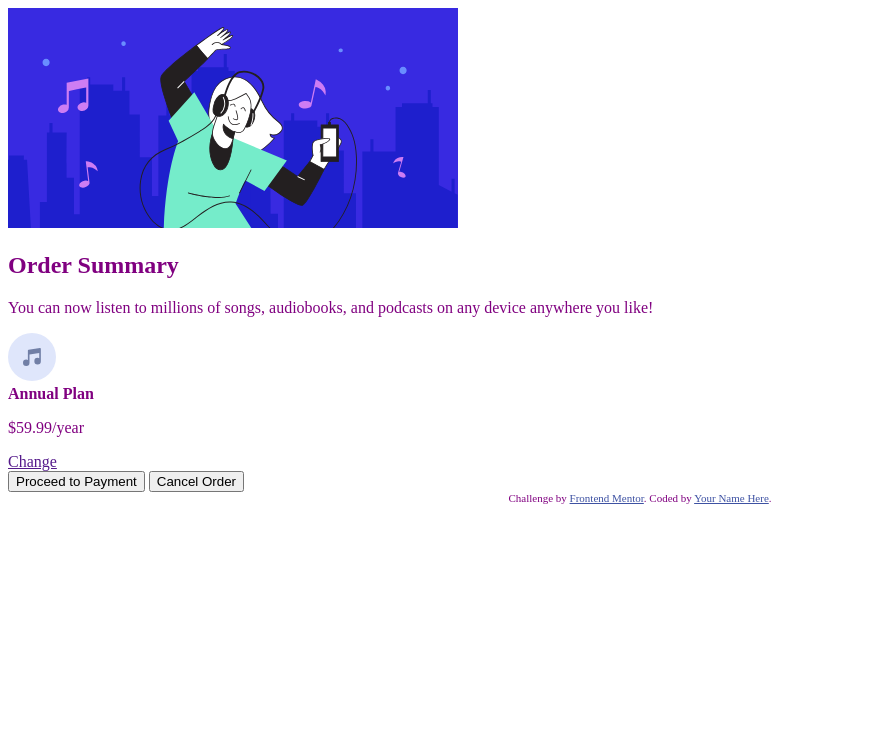
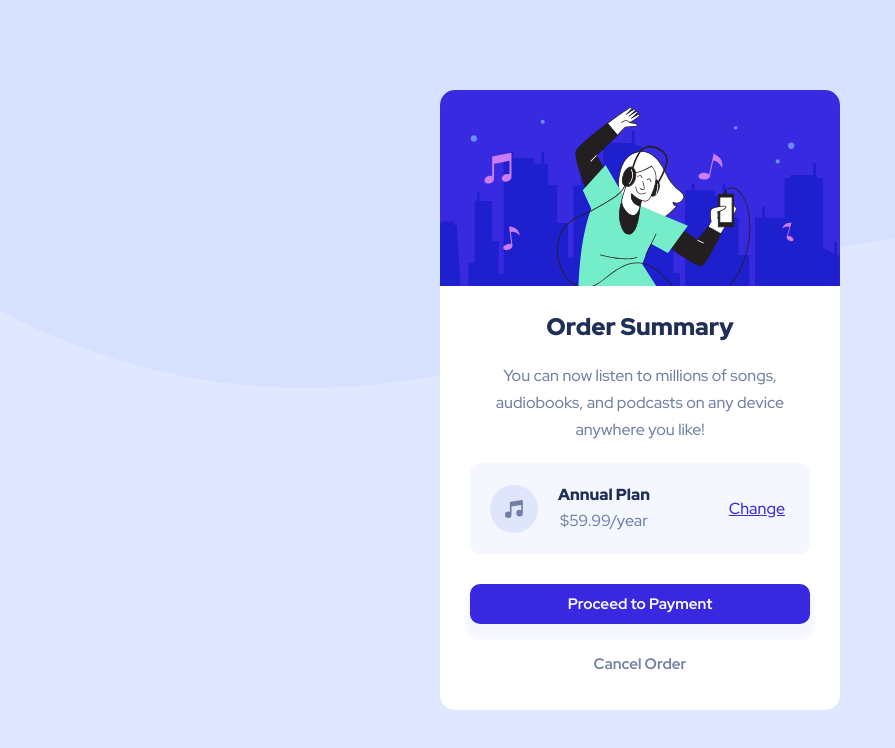
Before and after one commit to AngAnda/Order-summary-component-main, a plain HTML site: page index.html in a window 1280 px wide. Shown: the whole page, without its empty margins (0-895 px from the left). Drawn offline with Linux system fonts and the light colour scheme.

Commit message:
finished

```diff
--- a/dist/css/main.css
+++ /dev/null
@@ -1,7 +0,0 @@
-* {
-  box-sizing: border-box;
-}
-
-body {
-  color: purple;
-}/*# sourceMappingURL=main.css.map */
--- /dev/null
+++ b/dist/main.css
@@ -0,0 +1,140 @@
+@import url("https://fonts.googleapis.com/css2?family=Red+Hat+Display:wght@500;700;900&display=swap");
+html {
+  box-sizing: border-box;
+}
+
+*, *::after, *::before {
+  margin: 0;
+  padding: 0;
+}
+
+html {
+  font-family: "Red Hat Display", sans-serif;
+  font-size: 16px;
+}
+
+h1, strong {
+  font-weight: 900;
+  color: hsl(223deg, 47%, 23%);
+}
+
+p {
+  line-height: 1.7rem;
+  color: hsl(224deg, 23%, 55%);
+}
+
+* {
+  box-sizing: border-box;
+}
+
+body {
+  background: url("../images/pattern-background-desktop.svg") no-repeat;
+  background-size: contain;
+  height: 100vh;
+  width: 100vw;
+  background-color: hsl(225deg, 100%, 94%);
+  display: flex;
+  justify-content: center;
+  align-items: center;
+}
+
+main {
+  background-color: white;
+  width: 400px;
+  height: 620px;
+  padding: 0;
+  overflow: hidden;
+  border-radius: 15px;
+}
+
+header, header img {
+  width: 100%;
+}
+
+section {
+  display: flex;
+  flex-direction: column;
+  align-items: center;
+  padding: 0px 30px;
+  text-align: center;
+}
+section .element {
+  margin-top: 20px;
+  width: 100%;
+}
+
+.sub-details {
+  display: flex;
+  line-height: 1.5rem;
+  background-color: hsl(225deg, 100%, 98%);
+  padding: 20px;
+  align-items: center;
+  position: relative;
+  border-radius: 10px;
+}
+.sub-details .price-details {
+  margin-left: 20px;
+}
+.sub-details .change {
+  position: absolute;
+  right: 25px;
+  color: hsl(245deg, 75%, 52%);
+}
+.sub-details .change:hover {
+  text-decoration: none;
+  color: rgb(122, 112, 216);
+}
+.sub-details .music-icon {
+  display: flex;
+  align-items: center;
+}
+
+button {
+  padding: 10px 0;
+  border: none;
+  font: inherit;
+  font-size: 0.95rem;
+  font-weight: 700;
+  cursor: pointer;
+}
+button.pay {
+  margin-top: 30px;
+  border-radius: 10px;
+  background-color: hsl(245deg, 75%, 52%);
+  color: white;
+  box-shadow: 0 10px 5px 5px hsl(225deg, 100%, 98%);
+}
+button.pay:hover {
+  background-color: rgb(122, 112, 216);
+}
+button.cancel {
+  background-color: transparent;
+  color: hsl(224deg, 23%, 55%);
+}
+button.cancel:hover {
+  color: hsl(223deg, 47%, 23%);
+}
+
+@media screen and (max-width: 769px) {
+  main {
+    width: 350px;
+    height: 580px;
+  }
+  section .element {
+    margin-top: 20px;
+  }
+}
+@media screen and (max-width: 321px) {
+  main {
+    width: 300px;
+  }
+  .sub-details {
+    padding: 15px 10px;
+  }
+  .sub-details .change {
+    right: 10px;
+  }
+  .sub-details .price-details {
+    margin-left: 5px;
+  }
+}/*# sourceMappingURL=main.css.map */
--- /dev/null
+++ b/dist/scss/_resets.scss
@@ -0,0 +1,8 @@
+html{
+    box-sizing:border-box;
+}
+
+*, *::after, *::before{
+    margin:0;
+    padding:0;
+}
--- /dev/null
+++ b/dist/scss/_typography.scss
@@ -0,0 +1,24 @@
+@import "./variables";
+
+@import url('https://fonts.googleapis.com/css2?family=Red+Hat+Display:wght@500;700;900&display=swap');
+
+$font-weights :(
+    "regular": 500,
+    "medium": 700,
+    "bold" : 900
+);
+
+html{
+    font-family:  'Red Hat Display', sans-serif;
+    font-size: 16px;
+}
+
+h1, strong{
+    font-weight: map-get( $font-weights, "bold");
+    color:$Dark-blue;
+}
+
+p{
+    line-height: 1.7rem;
+    color:$Desaturated-blue;
+}
--- /dev/null
+++ b/dist/scss/_variables.scss
@@ -0,0 +1,6 @@
+$pale-blue: hsl(225, 100%, 94%);
+$bright-blue: hsl(245, 75%, 52%);
+$Very-pale-blue: hsl(225, 100%, 98%);
+$Desaturated-blue: hsl(224, 23%, 55%);
+$Dark-blue: hsl(223, 47%, 23%);
+$light-purple:rgb(122, 112, 216);
--- a/dist/scss/main.scss
+++ b/dist/scss/main.scss
@@ -1,7 +1,135 @@
+@forward './resets';
+@import './variables';
+@import './typography';
+
+
 *{
     box-sizing: border-box;
 }
 
 body{
-    color:red;
+    background: url('../images/pattern-background-desktop.svg') no-repeat;
+    background-size: contain ;
+    height: 100vh;
+    width: 100vw;
+    background-color: $pale-blue;
+    display: flex;
+    justify-content: center;
+    align-items: center;
 }
+
+main{
+    background-color: white;
+    width:400px;
+    height:620px;
+    padding: 0;
+    overflow: hidden;
+    border-radius: 15px;
+}
+
+header, header img{
+    width: 100%;
+}
+
+section{
+    display:flex;
+    flex-direction: column;
+    align-items: center;
+    padding: 0px 30px;
+    text-align: center;
+    & .element{
+        margin-top: 20px;
+        width: 100%;
+    }
+}
+
+
+.sub-details{
+    display: flex;
+    line-height:1.5rem ;
+    background-color: $Very-pale-blue;
+    padding:20px;
+    align-items: center;
+    position: relative;
+    border-radius: 10px;
+    & .price-details{
+        margin-left: 20px;
+    }
+    & .change{
+        position: absolute;
+        right: 25px;
+        color:$bright-blue;
+        &:hover{
+            text-decoration: none;
+            color:$light-purple;
+
+        }
+    }
+    & .music-icon{
+        display: flex;
+        align-items: center;
+    }
+
+}
+
+
+
+button{
+    padding: 10px 0;
+    border:none;
+    font: inherit;
+    font-size: 0.95rem;
+    font-weight: map-get($font-weights , "medium");
+    cursor: pointer;
+    &.pay{
+        margin-top:30px;
+        border-radius: 10px;
+        background-color:$bright-blue;
+        color:white;
+        box-shadow: 0 10px 5px 5px $Very-pale-blue;
+        &:hover{
+            background-color: $light-purple;
+        }
+
+    }
+    &.cancel{
+        background-color: transparent;
+        color:$Desaturated-blue;
+        &:hover{
+            color:$Dark-blue;
+        }
+    }
+}
+
+@media screen and (max-width:769px) {
+    main{
+        width: 350px;
+        height: 580px;
+    }
+
+    section .element{
+        margin-top:20px;
+    }
+
+
+}
+
+@media screen and (max-width: 321px) {
+
+    main{
+        width: 300px;
+    }
+
+    .sub-details {
+        padding: 15px 10px;
+        & .change{
+            right: 10px;
+        }
+
+        & .price-details{
+            margin-left: 5px;
+        }
+    }
+
+
+}
--- a/index.html
+++ b/index.html
@@ -6,57 +6,50 @@
 
   <link rel="icon" type="image/png" sizes="32x32" href="./images/favicon-32x32.png">
 
-<link rel="stylesheet" href="dist/css/main.css">
+<link rel="stylesheet" href="dist/main.css">
 
   <title>Frontend Mentor | Order summary card</title>
 
   <!-- Feel free to remove these styles or customise in your own stylesheet 👍 -->
-  <style>
-    .attribution { font-size: 11px; text-align: center; }
-    .attribution a { color: hsl(228, 45%, 44%); }
-  </style>
 </head>
 <body>
 
   <main>
     <header>
-      <div class="img-container-img">
         <img src="images/illustration-hero.svg" alt="Girl listening to music and dancing">
-      </div>
     </header>
     <section>
-      <h1>
+      <h1 class="element">
         Order Summary
       </h1>
-      <p class="text">
+      <p class="text element">
         You can now listen to millions of songs, audiobooks, and podcasts on any
         device anywhere you like!
       </p>
-      <div class="sub-details">
+      <div class="sub-details element">
         <div class="music-icon">
           <img src="images/icon-music.svg" alt="Symbol of music">
         </div>
+
+        <div class="price-details">
           <strong>
             Annual Plan
           </strong>
           <p class="text">
             $59.99/year
           </p>
+        </div>
+
         <a href="" class="change btn">
-          Change
-        </a>
+          Change</a>
       </div>
-      <button class="pay btn">
+      <button class="pay btn element">
         Proceed to Payment
       </button>
-      <button class="cancel btn">
+      <button class="cancel btn element">
         Cancel Order
       </button>
     </section>
   </main>
-  <div class="attribution">
-    Challenge by <a href="https://www.frontendmentor.io?ref=challenge" target="_blank">Frontend Mentor</a>.
-    Coded by <a href="#">Your Name Here</a>.
-  </div>
 </body>
 </html>
```
Also changed, not shown: 2 other files. Lines whose indentation alone changed are shown as unchanged.
